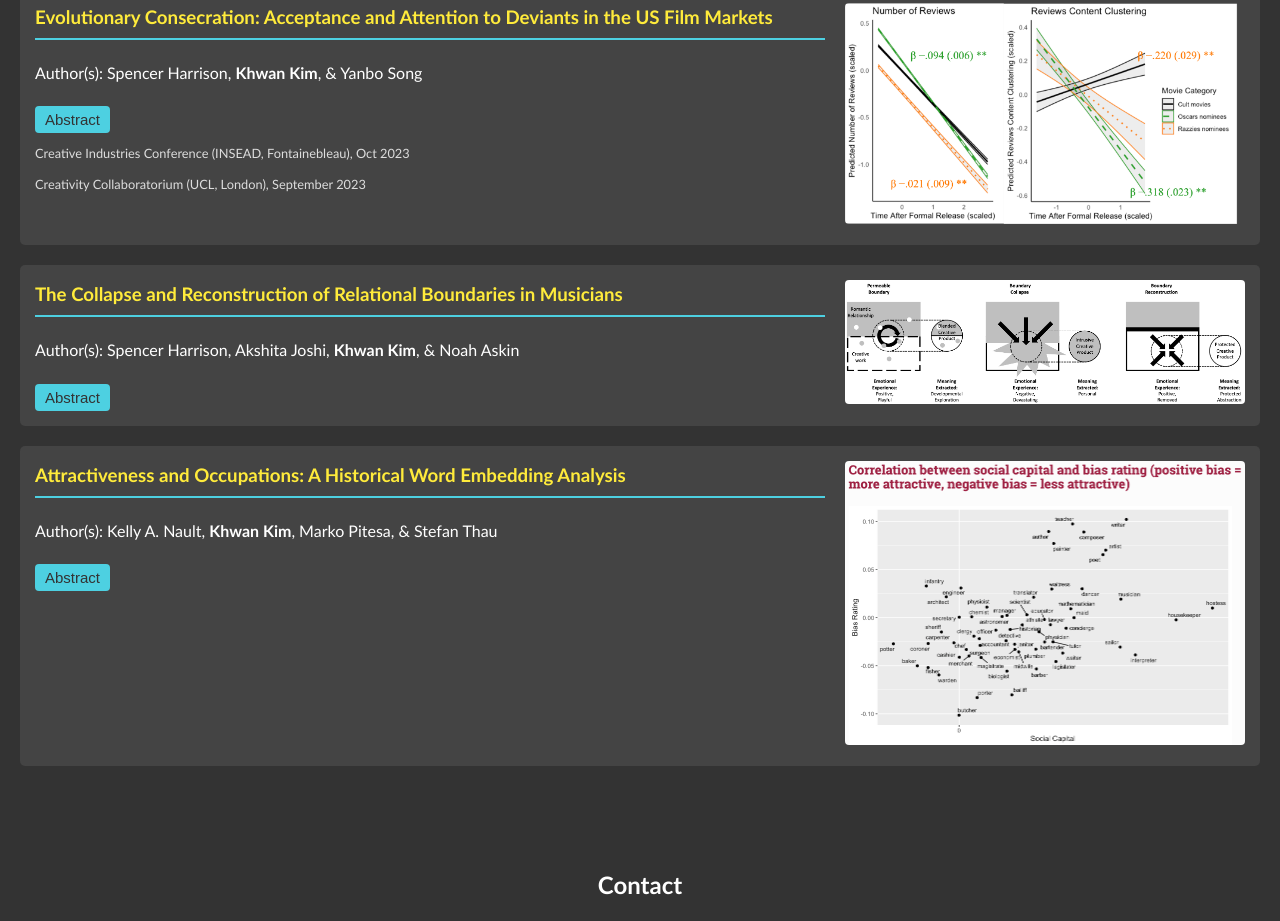
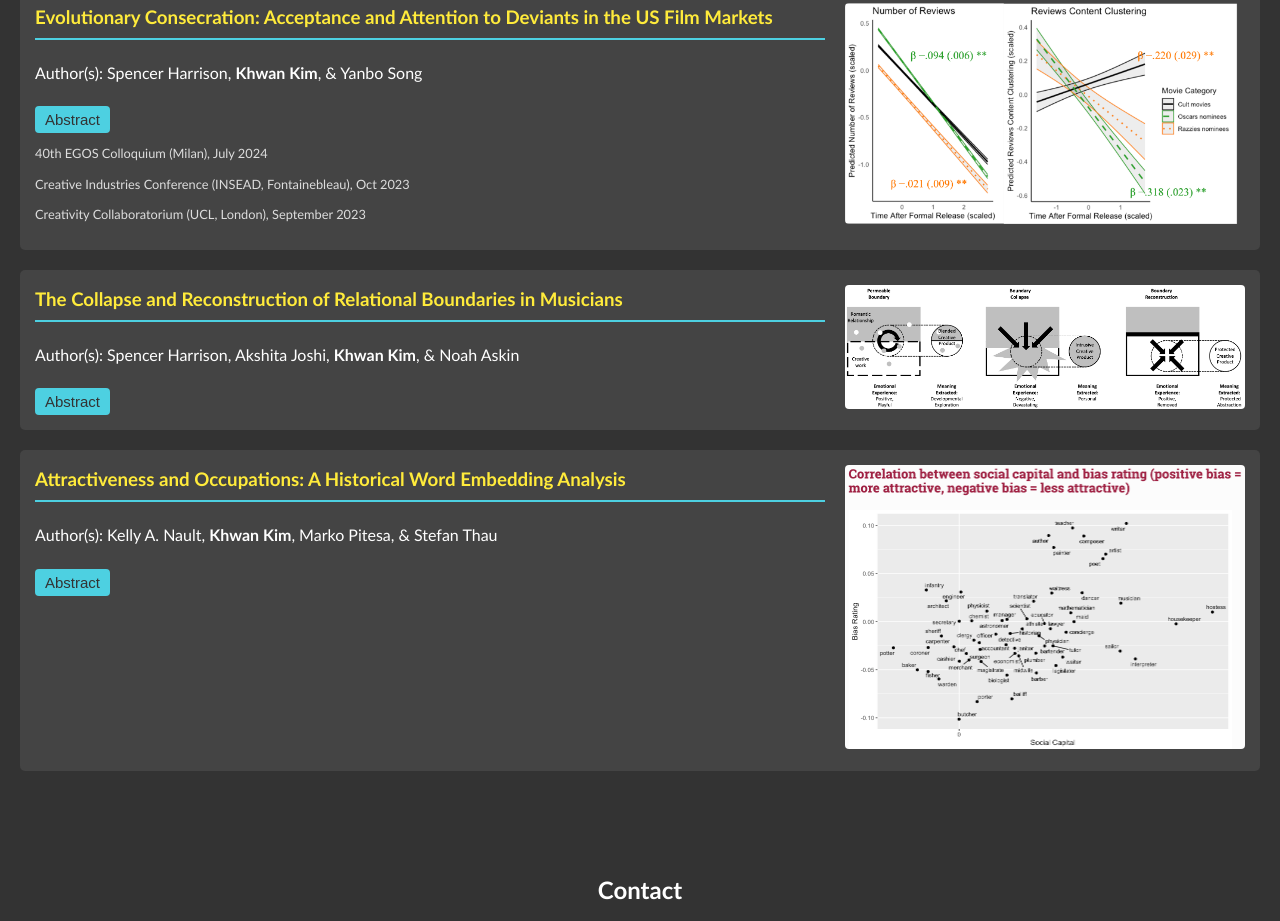
Before and after one commit to KhwanKim/khwankim.github.io, a plain HTML site: page index.html in a window 1280 px wide. Shown: the part 4349-5270 px from the top of the page. Drawn offline with Linux system fonts and the light colour scheme.

Commit message:
Update index.html

```diff
--- a/index.html
+++ b/index.html
@@ -297,6 +297,7 @@
                         but becomes focused (whereas Oscar and Razzie nominated films show an opposite pattern). The findings
                         reframe our understanding of creative assessments and consecration to consider creative assessment
                         evolution as key to understanding a creative products eventual cultural footprint.</p>
+                    <p class="paper-overview">40th EGOS Colloquium (Milan), July 2024</p>
                     <p class="paper-overview">Creative Industries Conference (INSEAD, Fontainebleau), Oct 2023</p>
                     <p class="paper-overview">Creativity Collaboratorium (UCL, London), September 2023</p>
                     <!-- Add more details if needed -->
```
